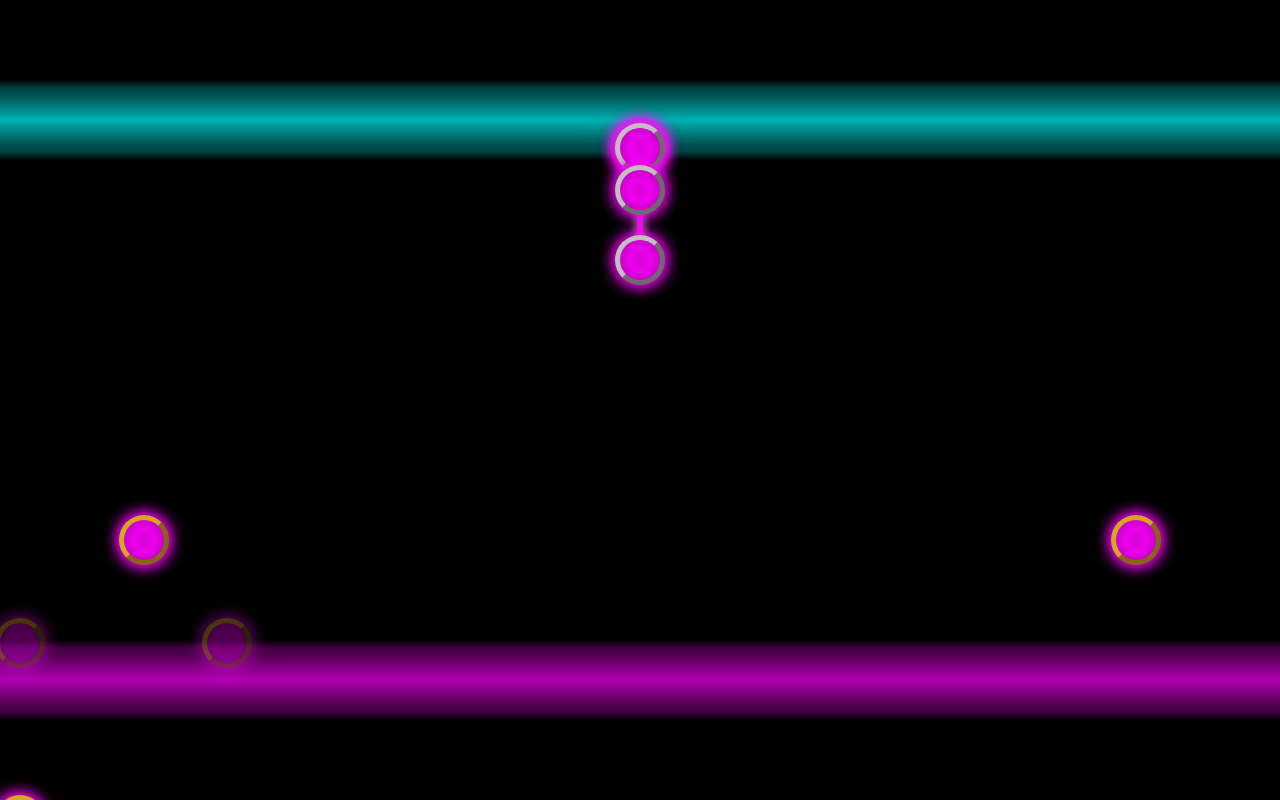
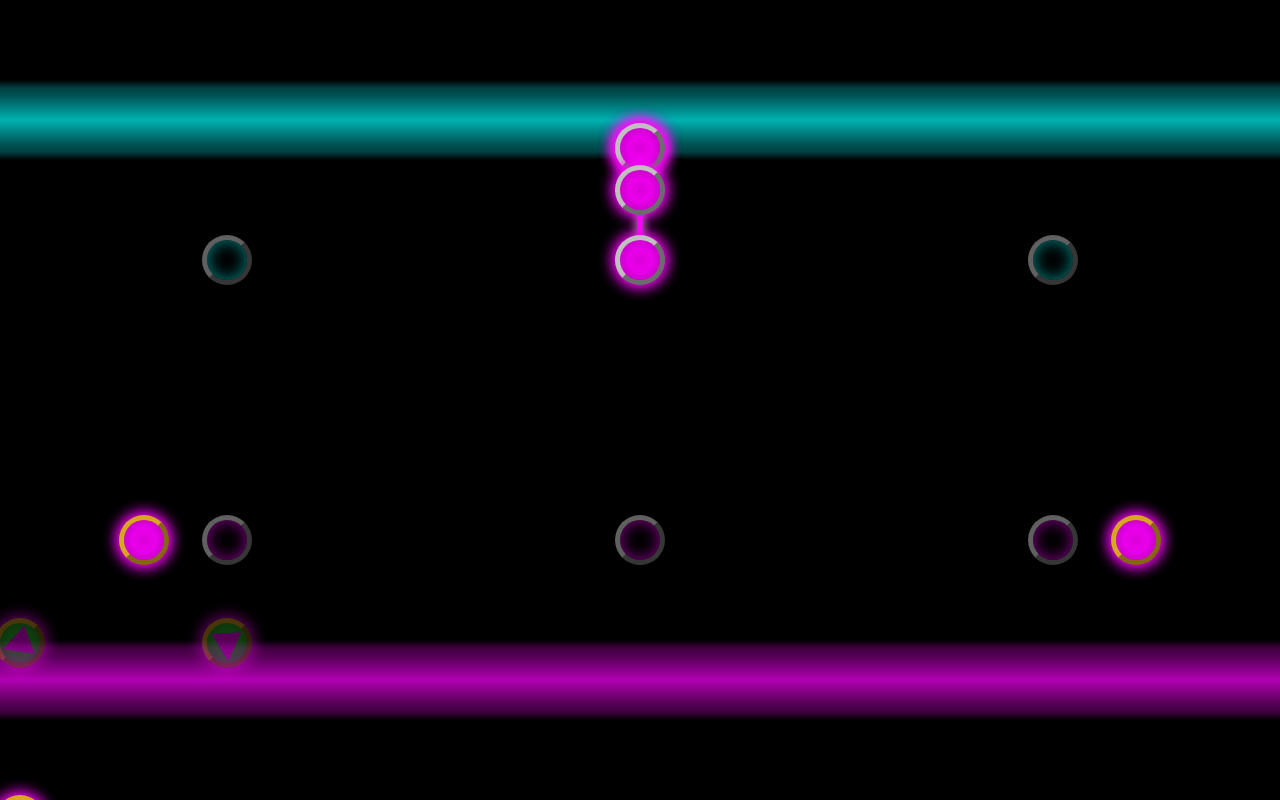
Before and after one commit to cesium12/deflecnote, a plain HTML site: page index.html in a window 1280 px wide. Drawn offline with Linux system fonts and the light colour scheme.

Commit message:
Display inset notes correctly

```diff
--- a/index.html
+++ b/index.html
@@ -119,14 +119,21 @@ function Target(base, link) {
       .on('mousedown touchstart', this.tap.bind(this))
       .on('mouseup touchend mouseleave', this.out.bind(this))
       .on('touchmove', this.move.bind(this))
-      .css({
-        height: 2 * this.RADIUS,
-        width: 2 * this.RADIUS,
-        margin: -(this.RADIUS + 5),
-        opacity: 0
-      })
+      .css(this.STYLE)
+      .css('opacity', 0)
       .prependTo('#playfield');
   this.color = this.elt.css('background-color');
+  if ('inset_x' in this) {
+    this.arrow = $('<div>').addClass('arrow').css({
+      borderTop: this.RADIUS * 0.8 - 1 + 'px solid transparent',
+      borderLeft: this.RADIUS * 1.6 - 4 + 'px solid ' + this.color,
+      borderBottom: this.RADIUS * 0.8 - 1 + 'px solid transparent',
+      marginLeft: this.RADIUS * 0.4 + 2,
+      marginTop: this.RADIUS * 0.2 + 1,
+      transformOrigin: (this.RADIUS * 0.6 - 2) + 'px ' +
+                       (this.RADIUS * 0.8 - 1) + 'px'
+    }).appendTo(this.elt.css('background-color', 'limegreen'));
+  }
 
   var simultaneous = $();
   $.each(alive, function(_, note) {
@@ -150,7 +157,13 @@ function Target(base, link) {
 }
 Target.prototype.RADIUS = 20;
 Target.prototype.INSET_Y = 0.75;
+Target.prototype.STYLE = {
+  height: 2 * Target.prototype.RADIUS,
+  width: 2 * Target.prototype.RADIUS,
+  margin: -(Target.prototype.RADIUS + 5)
+};
 Target.prototype.positionAt = function(now) {
+  // math. omg math. let's do some math
   var tStart = this.t + this.spawn_t;
   var tEffective = Math.max(tStart, now);
   var yProgress = this.spawn_y + (this.final_y - this.spawn_y) *
@@ -182,6 +195,11 @@ Target.prototype.step = function(now) {
     left: 100 * position.x + '%'
   }).toggleClass('clickable',
       this.top && Math.abs(position.y - this.final_y) < 0.05);
+  if ('inset_x' in this && position.yProgress < this.INSET_Y) {
+    this.arrow.css('transform', 'rotate(' + Math.atan2(
+        (this.top ? this.INSET_Y : (1 - this.INSET_Y)) - position.y,
+        (this.inset_x + 0.5) / insets - position.x) + 'rad)');
+  }
 
   if ('inset_x' in this && position.yProgress > this.INSET_Y + 0.05) {
     this.opacity = (1 - position.yProgress) / (1 - this.INSET_Y - 0.05);
@@ -330,10 +348,11 @@ Background.prototype.duration = function(target, start, end) {
 };
 
 var notes = SONG.Hard.notes.slice();
+var background;
+var insets;
 var origin;
 var alive = [];
 var points = 0;
-var background;
 
 function run(now) {
   now -= origin;
@@ -369,7 +388,26 @@ $(function() {
 });
 
 function insets() {
-  // TODO
+  insets = SONG.Hard.inset_targets;
+  for (var i = 0; i < insets; ++i) {
+    $.each({
+      p1: Target.prototype.INSET_Y,
+      p2: 1 - Target.prototype.INSET_Y
+    }, function(cls, y) {
+      var elt = $('<div>').addClass('target')
+          .addClass(cls)
+          .css(Target.prototype.STYLE)
+          .appendTo('#playfield');
+      elt.css({
+        top: 100 * y + '%',
+        left: 100 * (i + 0.5) / insets + '%',
+        backgroundColor: 'transparent',
+        boxShadow: 'inset 0 0 1em ' + elt.css('background-color'),
+        opacity: 0.5,
+        zIndex: -1
+      })
+    });
+  }
 }
 
 function pulsate(now) {
```
